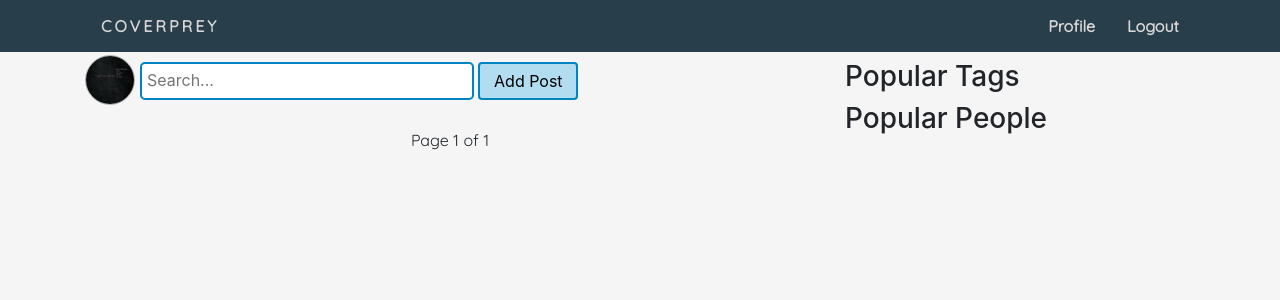
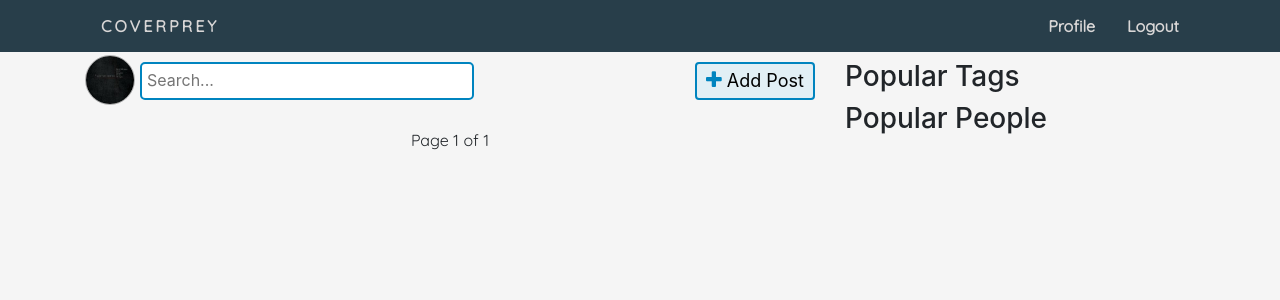
Before and after one commit to shash68i/coverprey, a Django app: page /blog/ in a window 1280 px wide. Shown: the top 300 px of the page. Run offline with Django 3.2, Linux system fonts and the light colour scheme; the visitor is signed in with stand-in values (Sample User, id 1); data that the repository does not hold is empty; some libraries are stand-ins or nearby versions.

Commit message:
Icon added for post add button

```diff
--- a/blog/templates/blog/base.html
+++ b/blog/templates/blog/base.html
@@ -11,6 +11,10 @@
     <link rel="stylesheet" href="https://stackpath.bootstrapcdn.com/bootstrap/4.3.1/css/bootstrap.min.css" integrity="sha384-ggOyR0iXCbMQv3Xipma34MD+dH/1fQ784/j6cY/iJTQUOhcWr7x9JvoRxT2MZw1T" crossorigin="anonymous">
     <link href="https://fonts.googleapis.com/css?family=Quicksand&display=swap" rel="stylesheet">
     <link href="https://fonts.googleapis.com/css?family=Barlow&display=swap" rel="stylesheet">
+
+    <!-- FONT AWESOME -->
+    <meta name="viewport" content="width=device-width, initial-scale=1">
+    <link rel="stylesheet" href="https://cdnjs.cloudflare.com/ajax/libs/font-awesome/4.7.0/css/font-awesome.min.css">
 
     <title>{% block title %}{% endblock %}</title>
 </head>
--- a/blog/templates/blog/post_list.html
+++ b/blog/templates/blog/post_list.html
@@ -15,7 +15,11 @@
                     <input class="search-box" name="q" type="text" placeholder="Search...">
                 </form>
               </div>
-              <div class="create-button"> <a href="{% url 'blog:post-create' %}"><button class="btn-add">Add Post</button></a></div>
+              <div class="create-button"> <a href="{% url 'blog:post-create' %}">
+                <button class="btn-add float-right">
+                  <i class="fa fa-plus" style="font-size: 20px; color:#0084bf"></i> Add Post
+                </button></a>
+              </div>
           </div>
 
           {% if tag %}
@@ -48,8 +52,8 @@
 
                 <div class="content-body">
                   {{post.body|safe|linebreaks}}
-                  <div>Book: {{ post.book_name }}</div>
-                  <div>Author: {{ post.author_name }}</div>
+                  <div><strong>Book:</strong> {{ post.book_name }}</div>
+                  <div><strong>Author:</strong> {{ post.author_name }}</div>
                 </div>
 
                 <div class="comment-like">
--- a/static/css/main.css
+++ b/static/css/main.css
@@ -22,19 +22,21 @@
 }
 
 .btn-add {
-  background-color: #b2dcf0;
+  background-color: #e2eff5;
   border-radius: 4px;
   border: 2px solid #0084bf;
   padding: 3px 3px 4px 3px;
-  width: 100px;
+  width: 120px;
   height: 38px;
   margin-top: -4px;
+  font-size: 18px;
 }
 
 .create-button {
   padding-top: 6px;
   margin-left: 4px;
   width: 100%;
+  float: right;
 }
 
 ul {
```
Also changed, not shown: users/templates/users/profile.html (+4 -4 lines).
